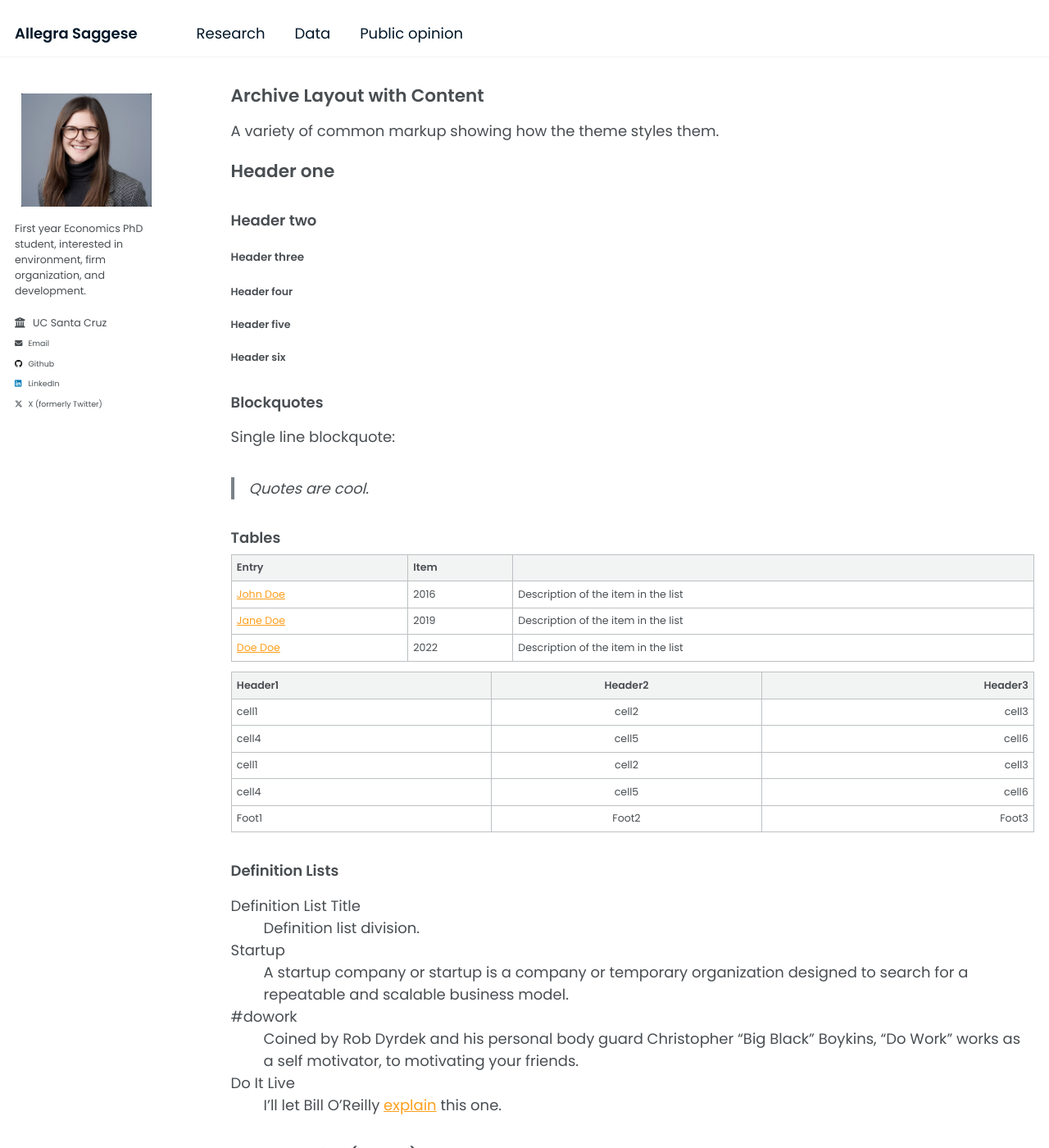
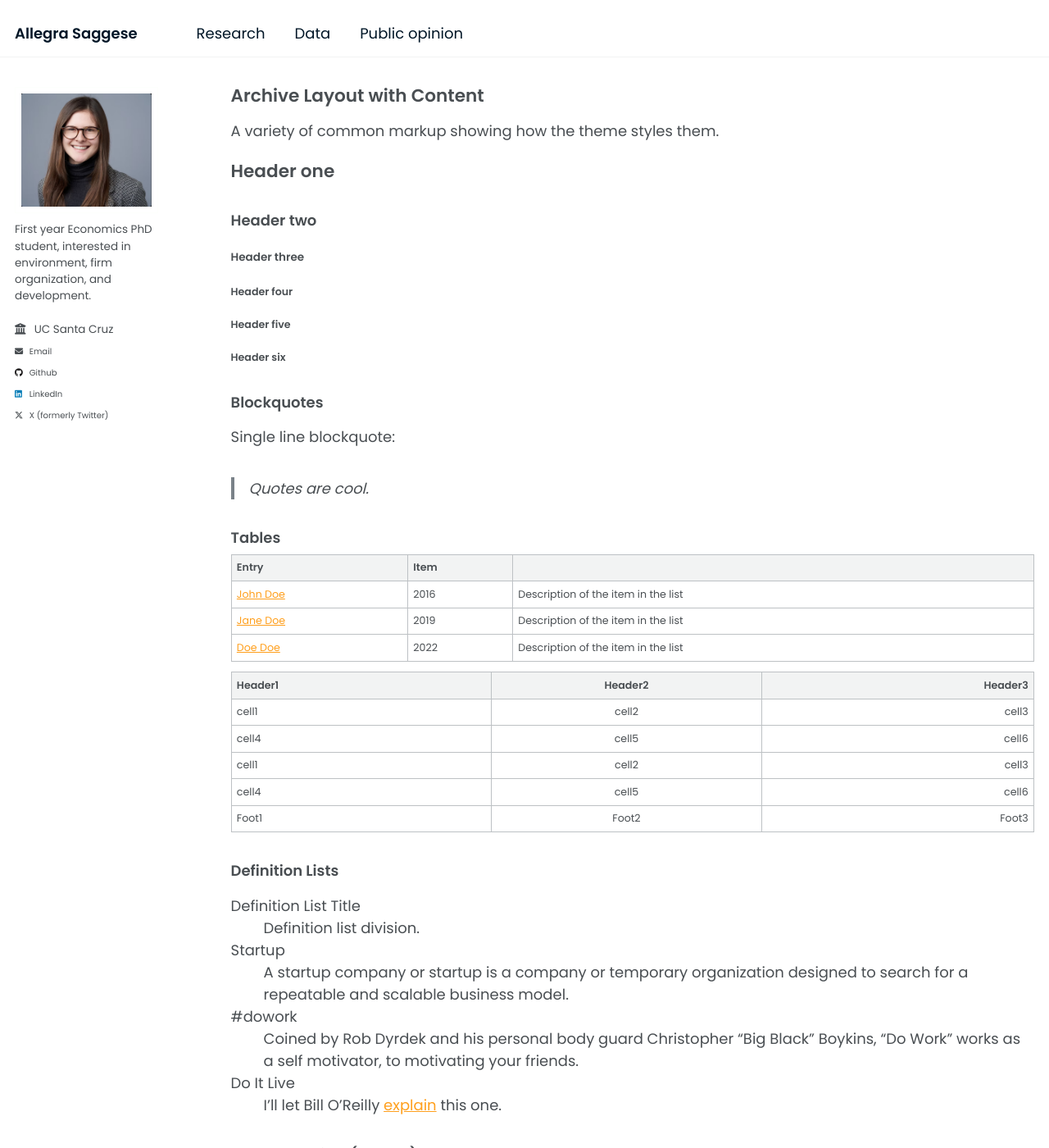
Before and after one commit to allegra-saggese-econ/allegra-saggese-econ.github.io, a Jekyll site: the page built from _pages/archive-layout-with-content.md, in a window 1280 px wide and 1400 px high. Shown: the whole window at 82% size. Built offline with Jekyll 4.4.1, drawn with Linux system fonts in a browser that asks for light colours.

Commit message:
change some text sizes under the sidebar

```diff
--- a/_sass/_sidebar.scss
+++ b/_sass/_sidebar.scss
@@ -33,11 +33,11 @@
 
   @include breakpoint($x-large) {
     max-width: $sidebar-link-max-width;
-    padding-right: 0;
+    padding-right: 2;
   }
 
   h2, h3, h4, h5, h6 {
-    margin-bottom: 0;
+    margin-bottom: 2;
     font-family: $sans-serif-narrow;
   }
 
@@ -47,7 +47,7 @@
 
   p, li {
     font-family: $sans-serif;
-    font-size: $type-size-6;
+    font-size: $type-size-5;
     line-height: 1.5;
   }
 
```
